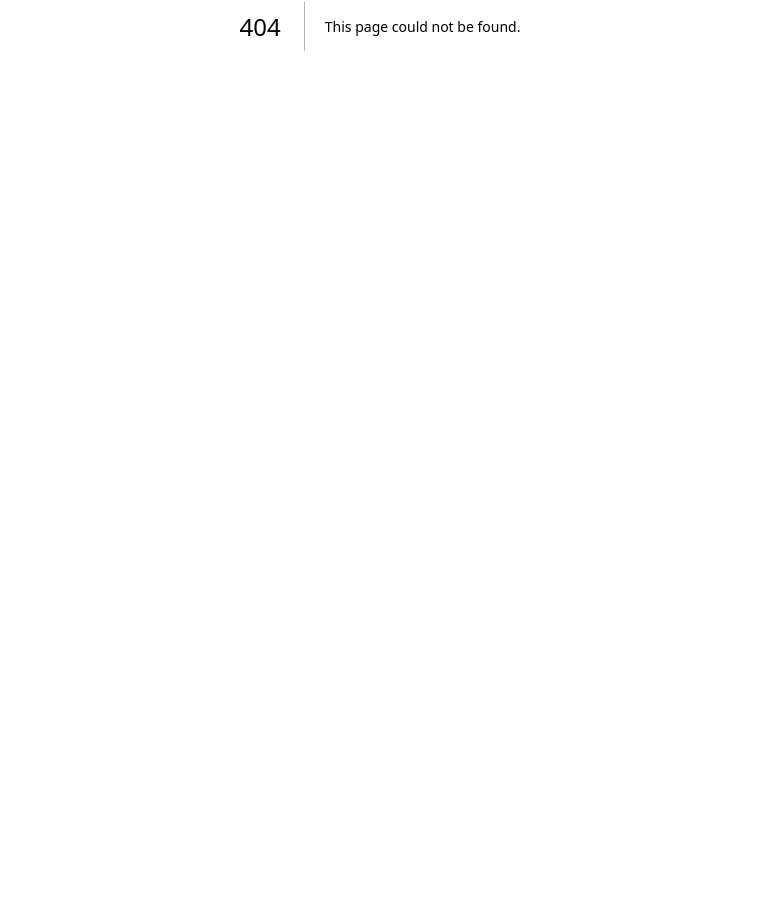
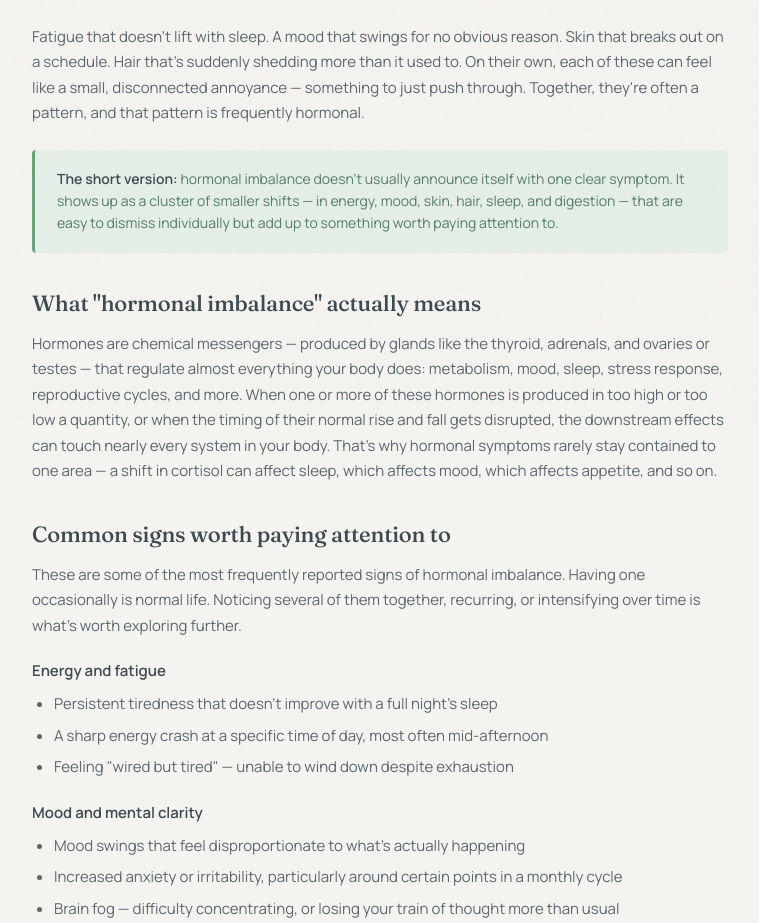
Before and after one commit to regalsky-hub/glowwise-marketing, a Next.js app: page /journal/signs-of-hormonal-imbalance in a window 1280 px wide. Before the commit this address had no page. Shown: the part 374-1297 px from the top of the page, without its empty margins (260-1019 px from the left). Before the commit the page ends 800 px from the top, so only its background shows below. Built offline with nearby package versions, Linux system fonts and the light colour scheme.

Commit message:
Create page.tsx
Add first journal post: signs of hormonal imbalance

```diff
--- /dev/null
+++ b/app/journal/signs-of-hormonal-imbalance/page.tsx
@@ -0,0 +1,157 @@
+import type { Metadata } from 'next';
+import LegalLayout from '../../components/LegalLayout';
+import { journalPosts } from '@/lib/journal-posts';
+
+const post = journalPosts.find((p) => p.slug === 'signs-of-hormonal-imbalance')!;
+
+export const metadata: Metadata = {
+  title: post.title,
+  description: post.excerpt,
+  alternates: {
+    canonical: `https://glowwise.app/journal/${post.slug}`,
+  },
+};
+
+const articleSchema = {
+  '@context': 'https://schema.org',
+  '@type': 'Article',
+  headline: post.title,
+  description: post.excerpt,
+  datePublished: post.publishedISO,
+  dateModified: post.publishedISO,
+  author: {
+    '@type': 'Organization',
+    name: 'GlowWise',
+  },
+  publisher: {
+    '@type': 'Organization',
+    name: 'GlowWise',
+    url: 'https://glowwise.app',
+  },
+  mainEntityOfPage: {
+    '@type': 'WebPage',
+    '@id': `https://glowwise.app/journal/${post.slug}`,
+  },
+};
+
+export default function SignsOfHormonalImbalance() {
+  return (
+    <>
+      <script
+        type="application/ld+json"
+        dangerouslySetInnerHTML={{ __html: JSON.stringify(articleSchema) }}
+      />
+      <LegalLayout eyebrow={`Journal · ${post.category}`} title={post.title} lastUpdated={post.publishedDate}>
+        <p>
+          Fatigue that doesn't lift with sleep. A mood that swings for no obvious reason. Skin that breaks out on
+          a schedule. Hair that's suddenly shedding more than it used to. On their own, each of these can feel
+          like a small, disconnected annoyance — something to just push through. Together, they're often a
+          pattern, and that pattern is frequently hormonal.
+        </p>
+
+        <div className="info-box">
+          <strong>The short version:</strong> hormonal imbalance doesn't usually announce itself with one clear
+          symptom. It shows up as a cluster of smaller shifts — in energy, mood, skin, hair, sleep, and
+          digestion — that are easy to dismiss individually but add up to something worth paying attention to.
+        </div>
+
+        <h2>What &quot;hormonal imbalance&quot; actually means</h2>
+        <p>
+          Hormones are chemical messengers — produced by glands like the thyroid, adrenals, and ovaries or
+          testes — that regulate almost everything your body does: metabolism, mood, sleep, stress response,
+          reproductive cycles, and more. When one or more of these hormones is produced in too high or too low
+          a quantity, or when the timing of their normal rise and fall gets disrupted, the downstream effects
+          can touch nearly every system in your body. That's why hormonal symptoms rarely stay contained to one
+          area — a shift in cortisol can affect sleep, which affects mood, which affects appetite, and so on.
+        </p>
+
+        <h2>Common signs worth paying attention to</h2>
+        <p>
+          These are some of the most frequently reported signs of hormonal imbalance. Having one occasionally
+          is normal life. Noticing several of them together, recurring, or intensifying over time is what's
+          worth exploring further.
+        </p>
+
+        <h3>Energy and fatigue</h3>
+        <ul>
+          <li>Persistent tiredness that doesn't improve with a full night's sleep</li>
+          <li>A sharp energy crash at a specific time of day, most often mid-afternoon</li>
+          <li>Feeling &quot;wired but tired&quot; — unable to wind down despite exhaustion</li>
+        </ul>
+
+        <h3>Mood and mental clarity</h3>
+        <ul>
+          <li>Mood swings that feel disproportionate to what's actually happening</li>
+          <li>Increased anxiety or irritability, particularly around certain points in a monthly cycle</li>
+          <li>Brain fog — difficulty concentrating, or losing your train of thought more than usual</li>
+        </ul>
+
+        <h3>Skin and hair</h3>
+        <ul>
+          <li>Breakouts that cluster around the same phase of your cycle each month</li>
+          <li>Increased hair shedding, often noticed 2–3 months after a period of stress or illness</li>
+          <li>Changes in skin oiliness or dryness that don't match the season or your usual routine</li>
+        </ul>
+
+        <h3>Sleep and body regulation</h3>
+        <ul>
+          <li>Difficulty falling or staying asleep, especially if this is a new pattern</li>
+          <li>Night sweats or feeling too warm at night without an obvious cause</li>
+          <li>Unexplained changes in weight, appetite, or digestion</li>
+        </ul>
+
+        <h2>Why these symptoms are so easy to miss</h2>
+        <p>
+          Most of these signs develop gradually, and each one in isolation has a dozen possible explanations —
+          a bad week, a poor night's sleep, stress at work. That's precisely what makes hormonal patterns hard
+          to self-diagnose: the picture only becomes clear when you look at several signals together, over
+          time, rather than any single symptom on its own. A breakout the week before your period might seem
+          unremarkable in the moment; noticing it happens nearly every month is a different kind of information
+          entirely.
+        </p>
+
+        <h2>What tends to influence hormonal balance</h2>
+        <p>
+          Hormonal fluctuation is a normal, expected part of the menstrual cycle, aging, and daily life —
+          not something inherently &quot;wrong.&quot; That said, a number of everyday factors can push things
+          further out of balance than they'd otherwise be:
+        </p>
+        <ul>
+          <li><strong>Sleep quality and consistency</strong> — irregular sleep disrupts cortisol and melatonin rhythms</li>
+          <li><strong>Chronic stress</strong> — sustained high cortisol can suppress other hormone production</li>
+          <li><strong>Diet and blood sugar stability</strong> — frequent blood sugar spikes affect insulin, which interacts with other hormones</li>
+          <li><strong>Life stage transitions</strong> — puberty, pregnancy, postpartum, and perimenopause all involve significant hormonal shifts</li>
+          <li><strong>Underlying conditions</strong> — thyroid disorders and PCOS are common, often under-diagnosed causes of ongoing symptoms</li>
+        </ul>
+
+        <h2>Tracking the pattern is the useful part</h2>
+        <p>
+          Because hormonal symptoms are cumulative and cyclical rather than sudden, the single most useful
+          thing you can do — before or alongside seeing a doctor — is start noticing the pattern rather than
+          just the individual bad days. When did the fatigue start? Does the skin change line up with a
+          particular week of your cycle? Did the hair shedding follow a stressful period a few months back?
+        </p>
+        <p>
+          This is exactly the gap GlowWise was built to close. Rather than treating each symptom as a separate,
+          disconnected complaint, GlowWise's AI Coach learns from your daily check-ins — energy, sleep, stress,
+          skin, hair — and helps surface the patterns connecting them, so you're not left trying to piece it
+          together from memory alone.
+        </p>
+
+        <h2>When to see a doctor</h2>
+        <p>
+          Tracking your own patterns is genuinely useful, but it isn't a substitute for medical care. It's
+          worth booking a GP appointment if symptoms are persistent, worsening, or interfering with daily life
+          — particularly for significant changes in your menstrual cycle, sudden or severe hair loss, unexplained
+          weight changes, or symptoms alongside a family history of thyroid or metabolic conditions. A doctor
+          can run bloodwork to check hormone levels directly, which self-tracking alone can't replace.
+        </p>
+
+        <div className="info-box">
+          Want help spotting your own patterns? <a href="https://glow-wise-kappa.vercel.app/signup">Start free with GlowWise</a> — two questions a
+          day to your AI Coach, no credit card required.
+        </div>
+      </LegalLayout>
+    </>
+  );
+}
```
